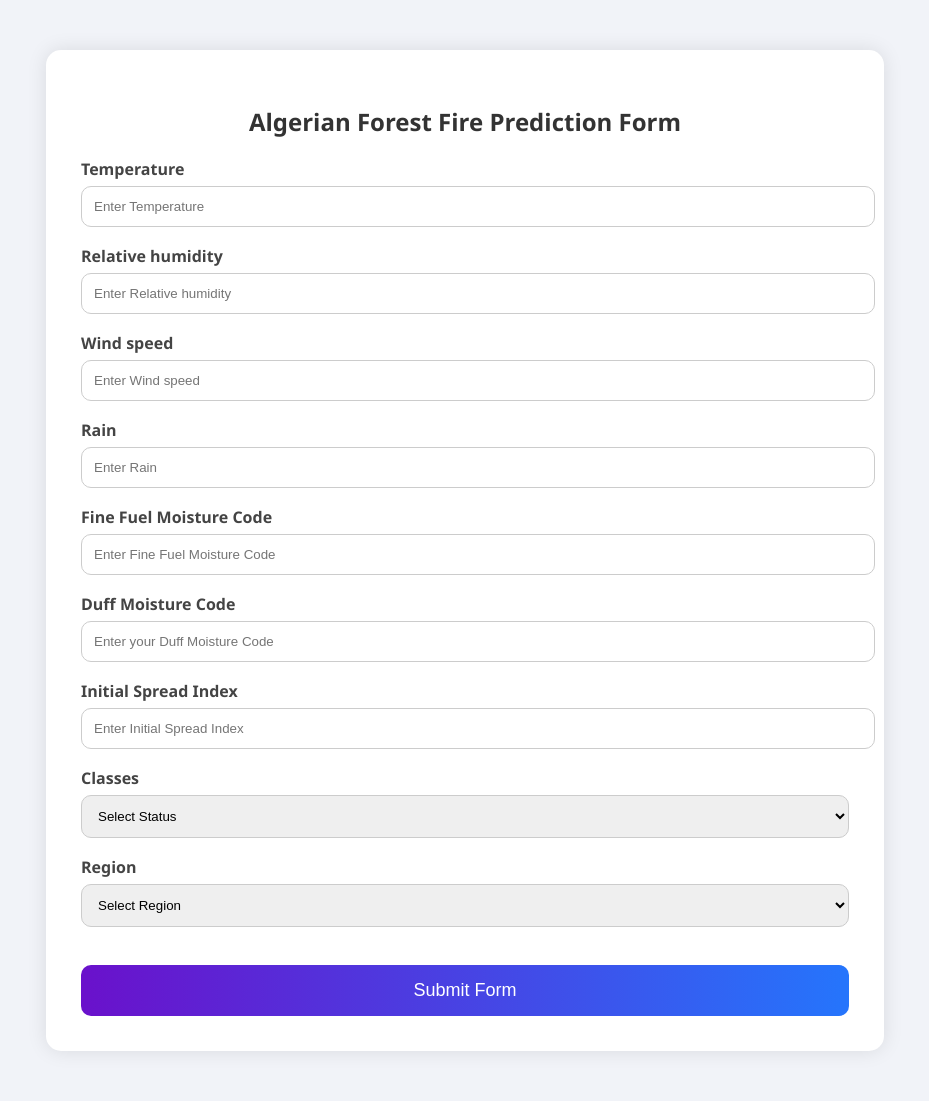
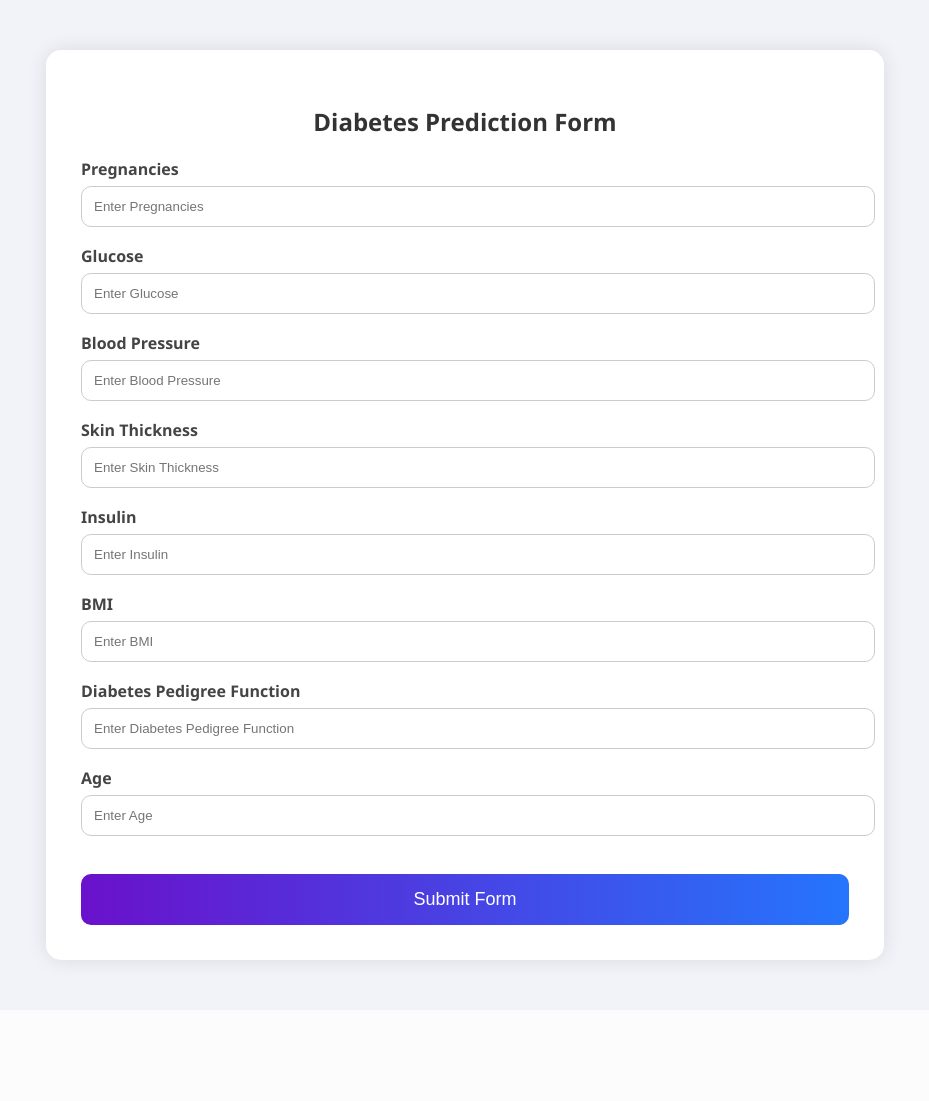
Before and after one commit to asheeransari/ML_Project_LogisticRegression_Diabetes_prediction, a Flask app: template templates/form.html in a window 1280 px wide. Shown: the whole page, without its empty margins (175-1104 px from the left). After the commit the page ends 974 px from the top, so only its background shows below. Run offline with Flask 3, Linux system fonts and the light colour scheme; the template is opened without the code that fills it, so the values that code supplies are empty; parts of the project's set-up code (start-up, migrations or seed data) failed here and were passed over.

Commit message:
all file is updated

```diff
--- a/app.py
+++ b/app.py
@@ -11,7 +11,32 @@ scaler = pickle.load(open('ML_Project_LogisticRegression_Diabetes_prediction\mod
 
 @app.route('/')
 def home_page():
-    return render_template("ML_Project_LogisticRegression_Diabetes_prediction\templates\index.html")
+    return render_template('index.html')
+@app.route('/form',methods = ['GET','POST'])
+def form_page():
+    if (request.method == 'POST'):
+        Pregnancies = int(request.form['Pregnancies'])
+        if Pregnancies == None:
+            Pregnancies = 0
+        Glucose = int(request.form['Glucose'])
+        BloodPressure = int(request.form['BloodPressure'])
+        SkinThickness = int(request.form['SkinThickness'])
+        Insulin = int(request.form['Insulin'])
+        BMI = float(request.form['BMI'])
+        DiabetesPedigreeFunction = float(request.form['DiabetesPedigreeFunction'])
+        Age = int(request.form['Age'])
+
+        feature_names = [[Pregnancies,Glucose,BloodPressure,SkinThickness,Insulin,BMI,DiabetesPedigreeFunction,Age]]
+        scaled_data = scaler.transform(feature_names)
+        result = model.predict(scaled_data)
+        if result[0] == 0:
+            result = "you dont have Diabetes Problem..."
+        else:
+            result = "you have a Diabetes Problem..."
+        return render_template('form.html', result = result)
+
+    else:
+        return render_template('form.html')
 
 
 if __name__ == "__main__":
--- a/templates/form.html
+++ b/templates/form.html
@@ -72,64 +72,51 @@
 </head>
 <body>
 
-    {% if not result %}
+    {% if result is not defined %}
 
 
     <div class="container">
-        <h2>Algerian Forest Fire Prediction Form</h2>
+        <h2>Diabetes Prediction Form</h2>
 
-        <form action="form" method="post">
+        <form action="/form" method="post">
             <div class="input-group">
-                <label>Temperature</label>
-                <input type="text" placeholder="Enter Temperature" name="Temperature" required>
+                <label>Pregnancies</label>
+                <input type="text" placeholder="Enter Pregnancies" name="Pregnancies">
             </div>
 
             <div class="input-group">
-                <label>Relative humidity</label>
-                <input type="text" placeholder="Enter Relative humidity" name = "Relativehumidity" required>
+                <label>Glucose</label>
+                <input type="text" placeholder="Enter Glucose" name = "Glucose" required>
             </div>
 
             <div class="input-group">
-                <label>Wind speed</label>
-                <input type="text" placeholder="Enter Wind speed" name = "Windspeed">
+                <label>Blood Pressure</label>
+                <input type="text" placeholder="Enter Blood Pressure" name = "BloodPressure">
             </div>
 
             <div class="input-group">
-                <label>Rain</label>
-                <input type="text" placeholder="Enter Rain" name = "Rain">
+                <label>Skin Thickness</label>
+                <input type="text" placeholder="Enter Skin Thickness" name = "SkinThickness">
             </div>
 
             <div class="input-group">
-                <label>Fine Fuel Moisture Code</label>
-                <input type="text" placeholder="Enter Fine Fuel Moisture Code" name = "FineFuelMoistureCode">
+                <label>Insulin</label>
+                <input type="text" placeholder="Enter Insulin" name = "Insulin">
             </div>
 
             <div class="input-group">
-                <label>Duff Moisture Code</label>
-                <input type="text" placeholder="Enter your Duff Moisture Code" name = "DuffMoistureCode">
+                <label>BMI</label>
+                <input type="text" placeholder="Enter BMI" name = "BMI">
             </div>
 
             <div class="input-group">
-                <label>Initial Spread Index</label>
-                <input type="text" placeholder="Enter Initial Spread Index" name = "InitialSpreadIndex">
+                <label>Diabetes Pedigree Function</label>
+                <input type="text" placeholder="Enter Diabetes Pedigree Function" name = "DiabetesPedigreeFunction">
             </div>
 
             <div class="input-group">
-                <label>Classes</label>
-                <select name = 'Classes' required>
-                    <option>Select Status</option>
-                    <option>Fire</option>
-                    <option>Not Fire</option>
-                </select>
-            </div>
-
-            <div class="input-group">
-                <label>Region</label>
-                <select name = 'Region' required>
-                    <option>Select Region</option>
-                    <option>Bejaia region</option>
-                    <option>Sidi Bel-abbes region</option>
-                </select>
+                <label>Age</label>
+                <input type="text" placeholder="Enter Age" name = "Age">
             </div>
 
 
@@ -139,7 +126,8 @@
     {% endif %}
 
     <div class="answer_container">
-        {% if result %}
+        {% if result is defined %}
+
             <h2>Result:</h2>
             <h4><center><p>{{ result }}</p></center></h4>
         {% endif %}
--- a/templates/index.html
+++ b/templates/index.html
@@ -48,7 +48,7 @@
 <body>
     <div class="container">
         <h1>Welcome to My Website</h1>
-        <p>Click below to fill the prediction form</p>
+        <p>Click below to fill the Diabetes prediction form</p>
         <a href="{{url_for('form_page') }}">Go to Form</a>
     </div>
 </body>
```
Also changed, not shown: 3 other files.
